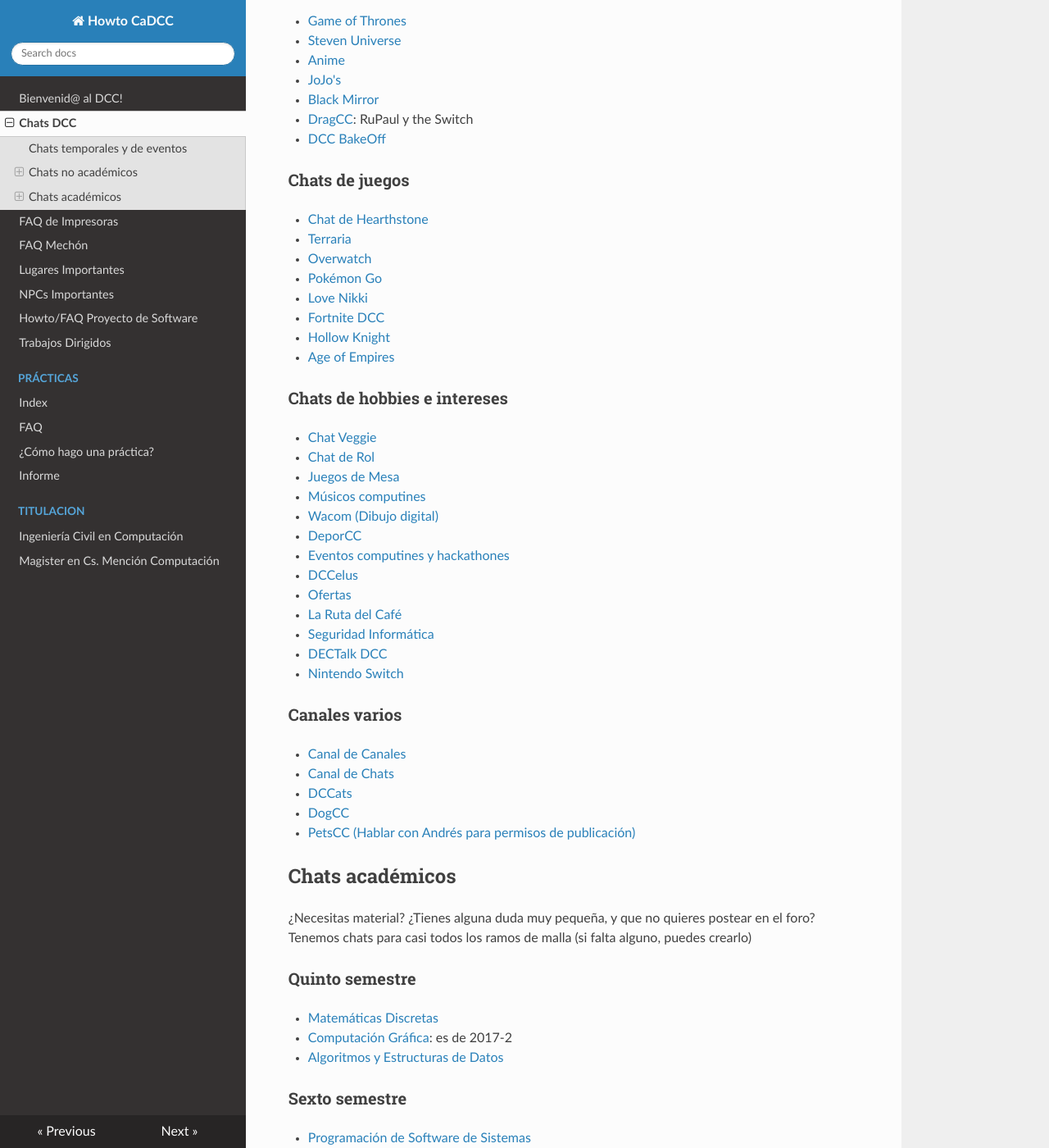
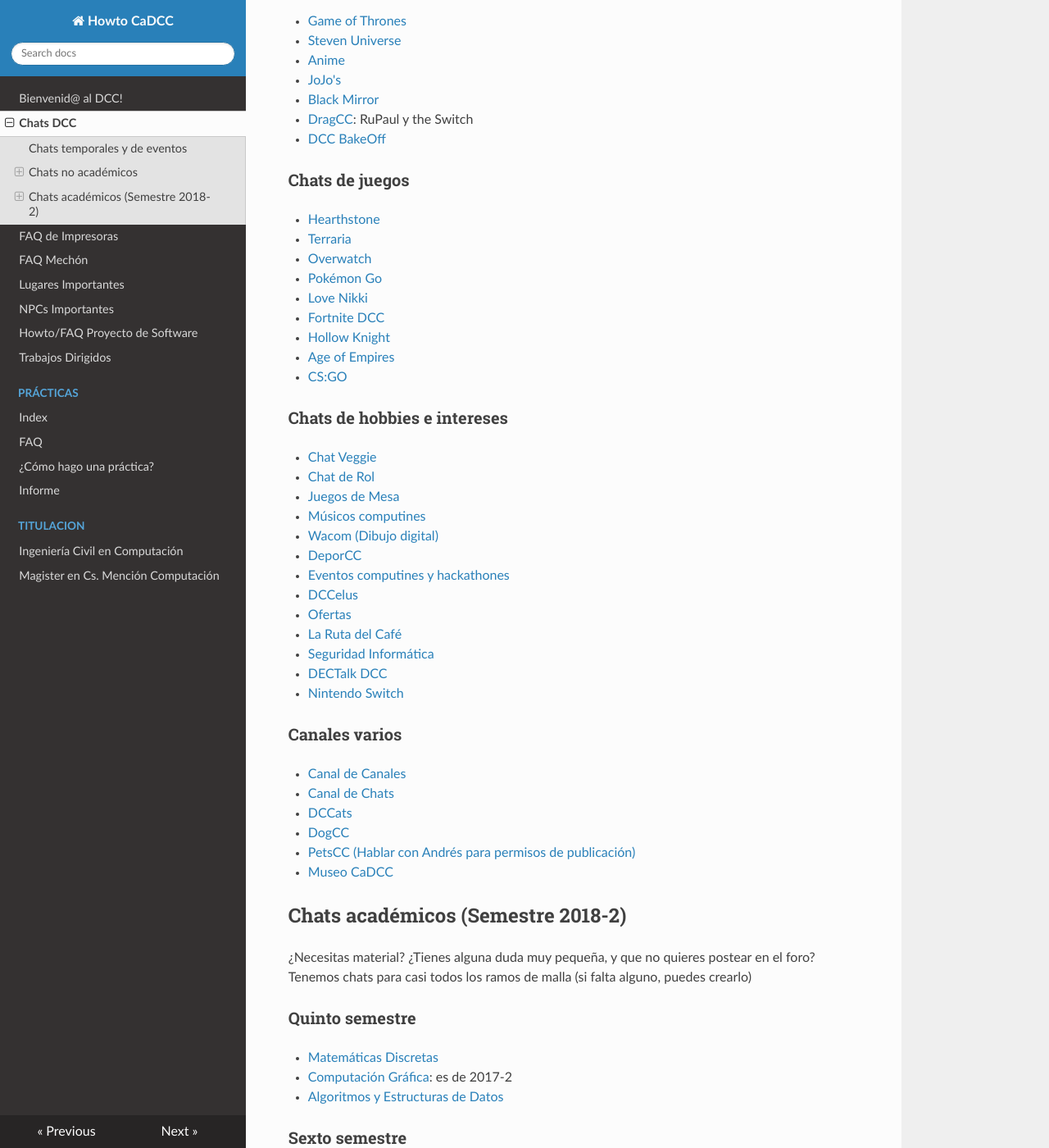
Before and after one commit to cadcc/howto, an MkDocs documentation site: the page built from docs/Chats.md, in a window 1280 px wide and 1400 px high, scrolled down 596 px. Shown: the whole window at 82% size. Built offline with MkDocs 1.6.1, drawn with Linux system fonts in a browser that asks for light colours; nearby versions of some CDN libraries; some of the changed text lies outside the part shown.

Commit message:
Agrega CS:GO, Museo. Quita Semana Computina.

```diff
--- a/docs/Chats.md
+++ b/docs/Chats.md
@@ -24,7 +24,7 @@
 - [DCC BakeOff](https://t.me/joinchat/B6QJcxKaGg5cucRHZ6luFg)
 
 ###Chats de juegos
-- [Chat de Hearthstone](https://t.me/joinchat/BrXxiwyf6xcSdqqyiS6kEA)
+- [Hearthstone](https://t.me/joinchat/BrXxiwyf6xcSdqqyiS6kEA)
 - [Terraria](https://t.me/DCCTerraria)
 - [Overwatch](https://telegram.me/joinchat/CB-bvgfex5SvInXKN1bL3w)
 - [Pokémon Go](https://telegram.me/joinchat/A0MT3gpHCiKPcXN0wGjv8g)
@@ -32,6 +32,7 @@
 - [Fortnite DCC](https://t.me/joinchat/FI55jA79vdvLK23ZvNImWg)
 - [Hollow Knight](https://t.me/joinchat/AEMcAlJDM0b8TniLnbf3xg)
 - [Age of Empires](https://t.me/joinchat/Cxz7klHRFVPETzPCK9WAWQ)
+- [CS:GO](https://t.me/joinchat/D3DXiRTe15C-1OQfuq3sKw)
 
 ###Chats de hobbies e intereses
 
@@ -56,8 +57,9 @@
 - [DCCats](https://t.me/dccats)
 - [DogCC](https://t.me/dogcc)
 - [PetsCC (Hablar con Andrés para permisos de publicación)](https://t.me/joinchat/AAAAAESx8MXy8DCEhQFXPA)
+- [Museo CaDCC](https://t.me/joinchat/AAAAAFVMb44Y4X-NS36gIQ)
 
-##Chats académicos
+##Chats académicos (Semestre 2018-2)
 
 ¿Necesitas material? ¿Tienes alguna duda muy pequeña, y que no quieres postear en el foro? Tenemos chats para casi todos los ramos de malla (si falta alguno, puedes crearlo)
 
```
Also changed, not shown: other parts of docs/Chats.md (+1 -1 lines).
